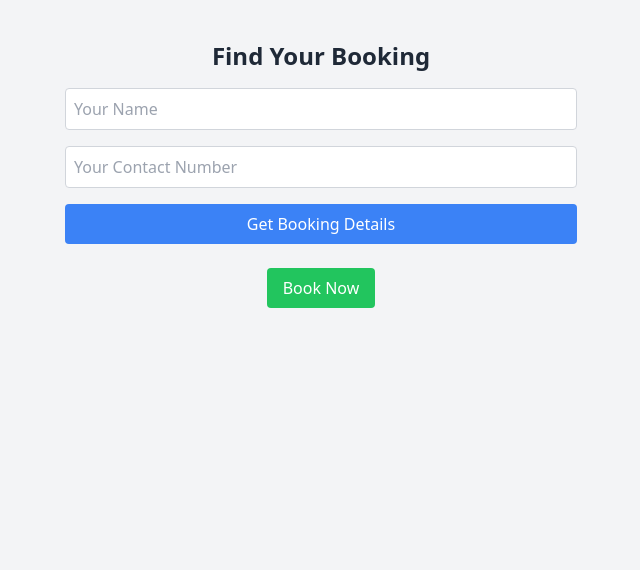
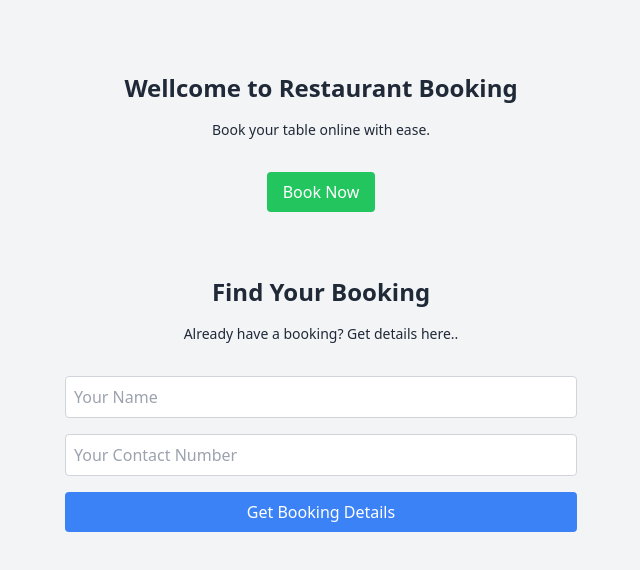
Before and after one commit to Abhi-Ptdr/TableBookingApp, a Next.js app: page / in a window 1280 px wide. Shown: the top 570 px of the page, without its empty margins (319-959 px from the left). Built offline with nearby package versions, Linux system fonts and the light colour scheme.

Commit message:
Final Draft 1

```diff
--- a/src/app/booking/page.js
+++ b/src/app/booking/page.js
@@ -25,7 +25,7 @@ export default function BookingPage() {
     const formattedDate = formatDate(date); // Format the date as YYYY-MM-DD
     const response = await fetch(`/api/bookings/slots?date=${formattedDate}`);
     const data = await response.json();
-    console.log("Booked Slots Data:", data); // Log to verify data
+    // console.log("Booked Slots Data:", data); // Log to verify data
 
     // Ensure data.bookedSlots is an array of time slots
     setBookedSlots(data.bookedSlots || []);
--- a/src/app/delete-booking/page.js
+++ b/src/app/delete-booking/page.js
@@ -55,7 +55,7 @@ export default function DeleteBookingPage() {
 
   return (
     <div className="max-w-xl mx-auto mt-10 text-center">
-      <h1 className="text-2xl font-bold mb-4">Delete Booking</h1>
+      <h1 className="text-2xl font-bold mb-4 pt-8">Delete Booking</h1>
       <p className="text-green-500">{message}</p>
       <button
         onClick={() => window.location.href = "/"}
--- a/src/app/page.js
+++ b/src/app/page.js
@@ -81,7 +81,19 @@ export default function HomePage() {
 
   return (
     <div className="max-w-xl mx-auto mt-10 text-center px-4 sm:px-6 md:px-8">
-      <h1 className="text-2xl font-bold mb-4">Find Your Booking</h1>
+
+      <h1 className="text-2xl font-bold mb-4 pt-8">Wellcome to Restaurant Booking</h1>
+      <p className="text-sm mb-8">Book your table online with ease.</p>
+        <button
+          onClick={() => router.push("/booking")}
+          className="mb-8 px-4 py-2 bg-green-500 text-white rounded hover:bg-green-600 w-full sm:w-auto"
+        >
+          Book Now
+        </button>
+
+      <div className="mt-8">
+        <h2 className="text-2xl font-bold mb-4">Find Your Booking</h2>
+        <p className="text-sm mb-8">Already have a booking? Get details here..</p>
 
         {error && <p className="text-red-500 mb-4">{error}</p>}
 
@@ -114,15 +126,6 @@ export default function HomePage() {
             Get Booking Details
           </button>
         </form>
-
-      {/* "Book Now" Button */}
-      <div className="mt-6">
-        <button
-          onClick={() => router.push("/booking")}
-          className="px-4 py-2 bg-green-500 text-white rounded hover:bg-green-600 w-full sm:w-auto"
-        >
-          Book Now
-        </button>
       </div>
     </div>
   );
--- a/src/components/BookingForm.jsx
+++ b/src/components/BookingForm.jsx
@@ -123,7 +123,7 @@ export default function BookingForm({ date, time }) {
 
       <button
         type="submit"
-        className="px-4 py-2 bg-blue-500 text-white rounded hover:bg-blue-600"
+        className="mb-4 px-4 py-2 bg-blue-500 text-white rounded hover:bg-blue-600"
       >
         Submit Booking
       </button>
--- a/src/components/CalendarView.jsx
+++ b/src/components/CalendarView.jsx
@@ -41,7 +41,7 @@ export default function CalendarView({ onDateSelect }) {
         value={selectedDate}
         tileDisabled={disablePastDates} // Disable past dates
       />
-      <div className="mt-4">
+      {/* <div className="mt-4">
         <h2 className="text-lg font-bold">Booked Slots:</h2>
         <ul>
           {bookedSlots.length > 0 ? (
@@ -54,7 +54,7 @@ export default function CalendarView({ onDateSelect }) {
             <p className="text-green-500">All slots available</p>
           )}
         </ul>
-      </div>
+      </div> */}
     </div>
   );
 }
```
Also changed, not shown: src/app/confirmation/page.js (+0 -94 lines), src/components/AvailabilityDisplay.jsx (deleted), src/components/BookingSummary.jsx (deleted), src/utils/validations.js (deleted). Lines whose indentation alone changed are shown as unchanged.
